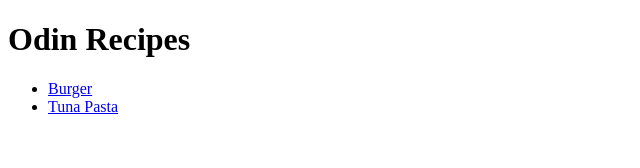
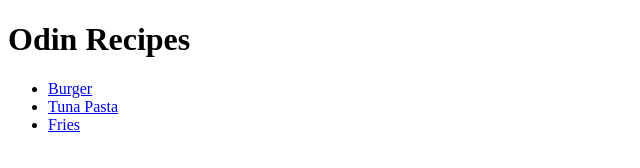
Before and after one commit to FelinationGX/odin-recipes, a plain HTML site: page index.html in a window 1280 px wide. Shown: the full height of the page, 0-640 px from the left. Drawn offline with Linux system fonts and the light colour scheme.

Commit message:
modified index.html

```diff
--- a/index.html
+++ b/index.html
@@ -9,6 +9,7 @@
     <ul>
         <li><a href="./recipes/burger.html">Burger</a></li>
         <li><a href="./recipes/tuna-past.html">Tuna Pasta</a></li>
+        <li><a href="./recipes/fries.html">Fries</a></li>
     </ul>
 </body>
 </html>
```
